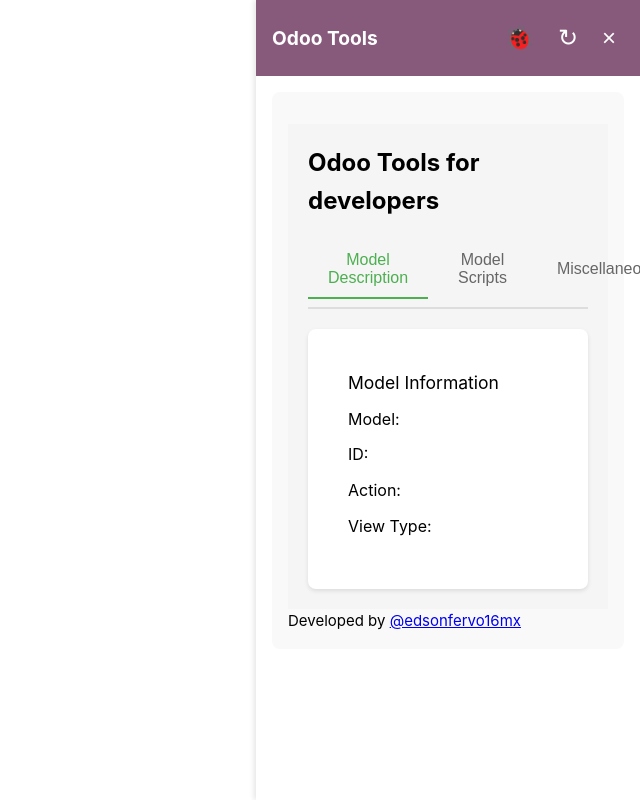
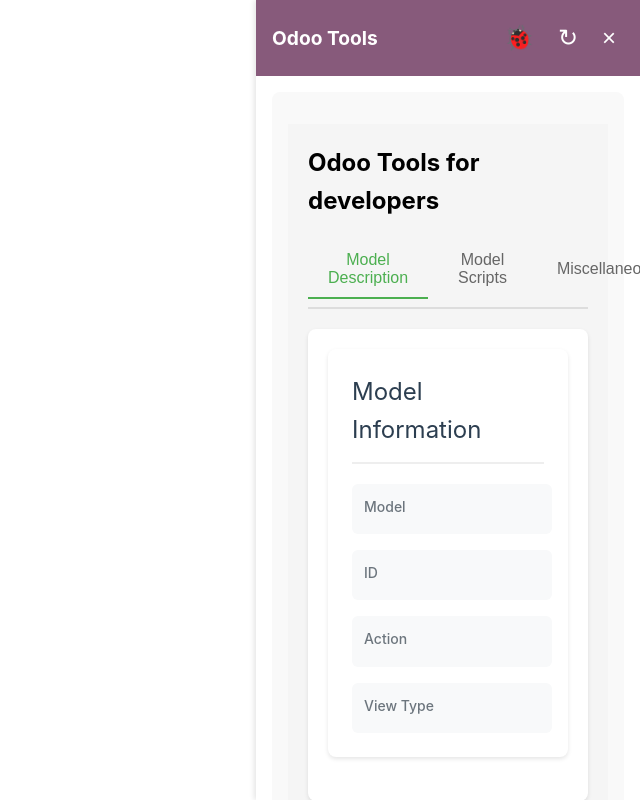
Before and after one commit to edsonfervo16mx/my-odoo-webkit, a Vue app: page / in a window 1280 px wide. Both pictures are taken after a click on the button "Model Description". Shown: the whole page, without its empty margins (640-1280 px from the left). Built offline with nearby package versions, Linux system fonts and the light colour scheme; the HTML template or start-up script is replaced by a standard one.

Commit message:
Enhance ModelDescriptionTab.vue layout and styling by restructuring model information display into a grid format, improving visual hierarchy with new styles, and adding hover effects for better user interaction.

```diff
--- a/src/components/ModelDescriptionTab.vue
+++ b/src/components/ModelDescriptionTab.vue
@@ -1,11 +1,25 @@
 <template>
   <div class="wk-tab-pane">
     <div class="wk-model-info">
-      <h3>Model Information</h3>
-      <p><strong>Model:</strong> {{ model }}</p>
-      <p><strong>ID:</strong> {{ id }}</p>
-      <p><strong>Action:</strong> {{ action }}</p>
-      <p><strong>View Type:</strong> {{ viewType }}</p>
+      <h3 class="wk-model-info-title">Model Information</h3>
+      <div class="wk-model-info-grid">
+        <div class="wk-info-item">
+          <span class="wk-info-label">Model</span>
+          <span class="wk-info-value">{{ model }}</span>
+        </div>
+        <div class="wk-info-item">
+          <span class="wk-info-label">ID</span>
+          <span class="wk-info-value">{{ id }}</span>
+        </div>
+        <div class="wk-info-item">
+          <span class="wk-info-label">Action</span>
+          <span class="wk-info-value">{{ action }}</span>
+        </div>
+        <div class="wk-info-item">
+          <span class="wk-info-label">View Type</span>
+          <span class="wk-info-value">{{ viewType }}</span>
+        </div>
+      </div>
     </div>
   </div>
   <TableFields :model="model" :id="id" v-if="model && id"/>
@@ -23,11 +37,52 @@
 
 <style scoped>
 .wk-model-info {
-  padding: 20px;
+  background: white;
+  border-radius: 8px;
+  box-shadow: 0 2px 4px rgba(0,0,0,0.1);
+  padding: 24px;
+  margin-bottom: 24px;
 }
 
-.wk-model-info p {
-  margin: 10px 0;
-  font-size: 16px;
+.wk-model-info-title {
+  color: #2c3e50;
+  font-size: 1.5rem;
+  margin-bottom: 20px;
+  padding-bottom: 12px;
+  border-bottom: 2px solid #eee;
+}
+
+.wk-model-info-grid {
+  display: grid;
+  grid-template-columns: repeat(auto-fit, minmax(200px, 1fr));
+  gap: 16px;
+}
+
+.wk-info-item {
+  padding: 12px;
+  background: #f8f9fa;
+  border-radius: 6px;
+  transition: all 0.3s ease;
+}
+
+.wk-info-item:hover {
+  transform: translateY(-2px);
+  box-shadow: 0 4px 6px rgba(0,0,0,0.1);
+}
+
+.wk-info-label {
+  display: block;
+  color: #6c757d;
+  font-size: 0.875rem;
+  margin-bottom: 4px;
+  font-weight: 500;
+}
+
+.wk-info-value {
+  display: block;
+  color: #2c3e50;
+  font-size: 1rem;
+  font-weight: 600;
+  word-break: break-all;
 }
 </style>
```
